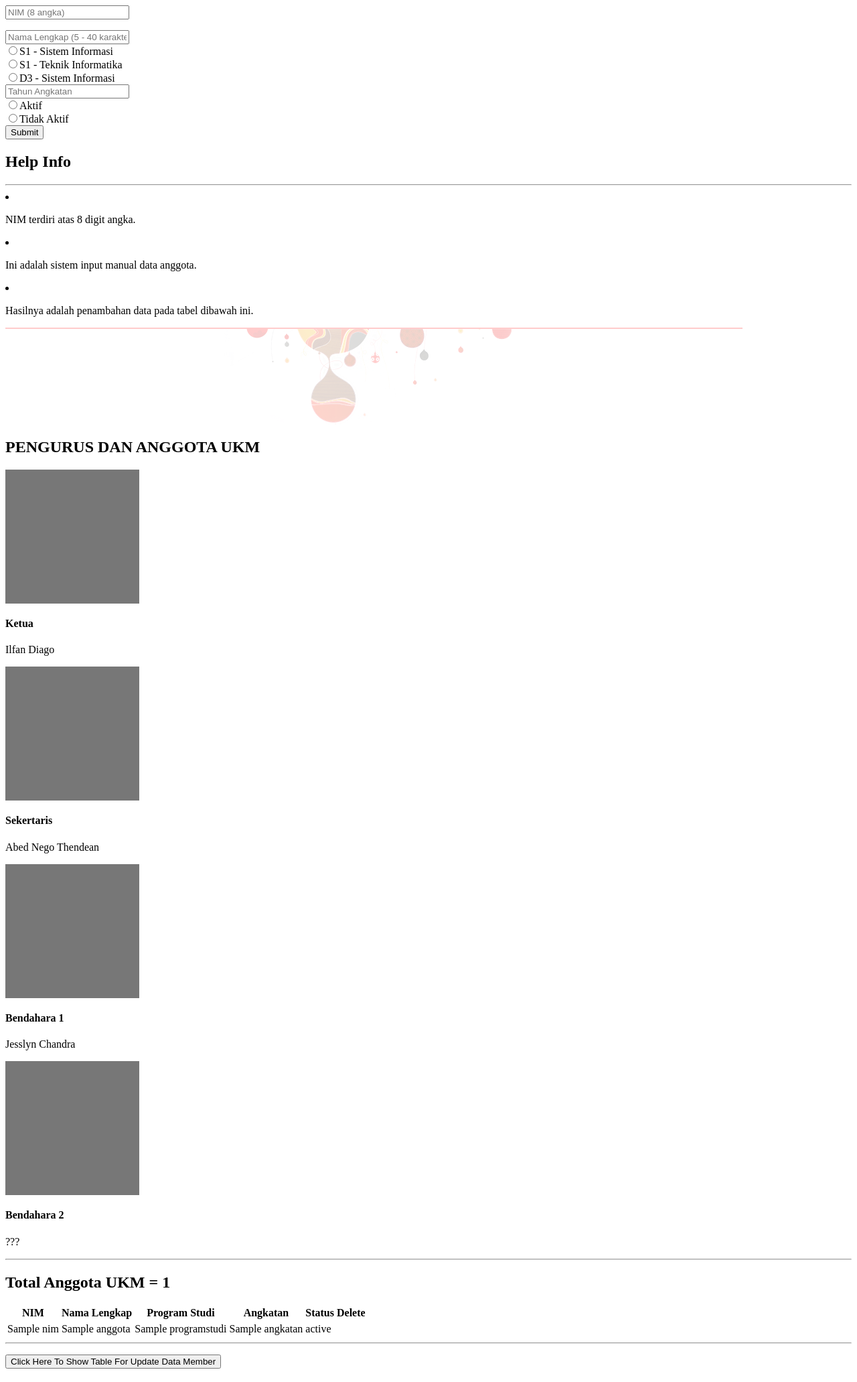
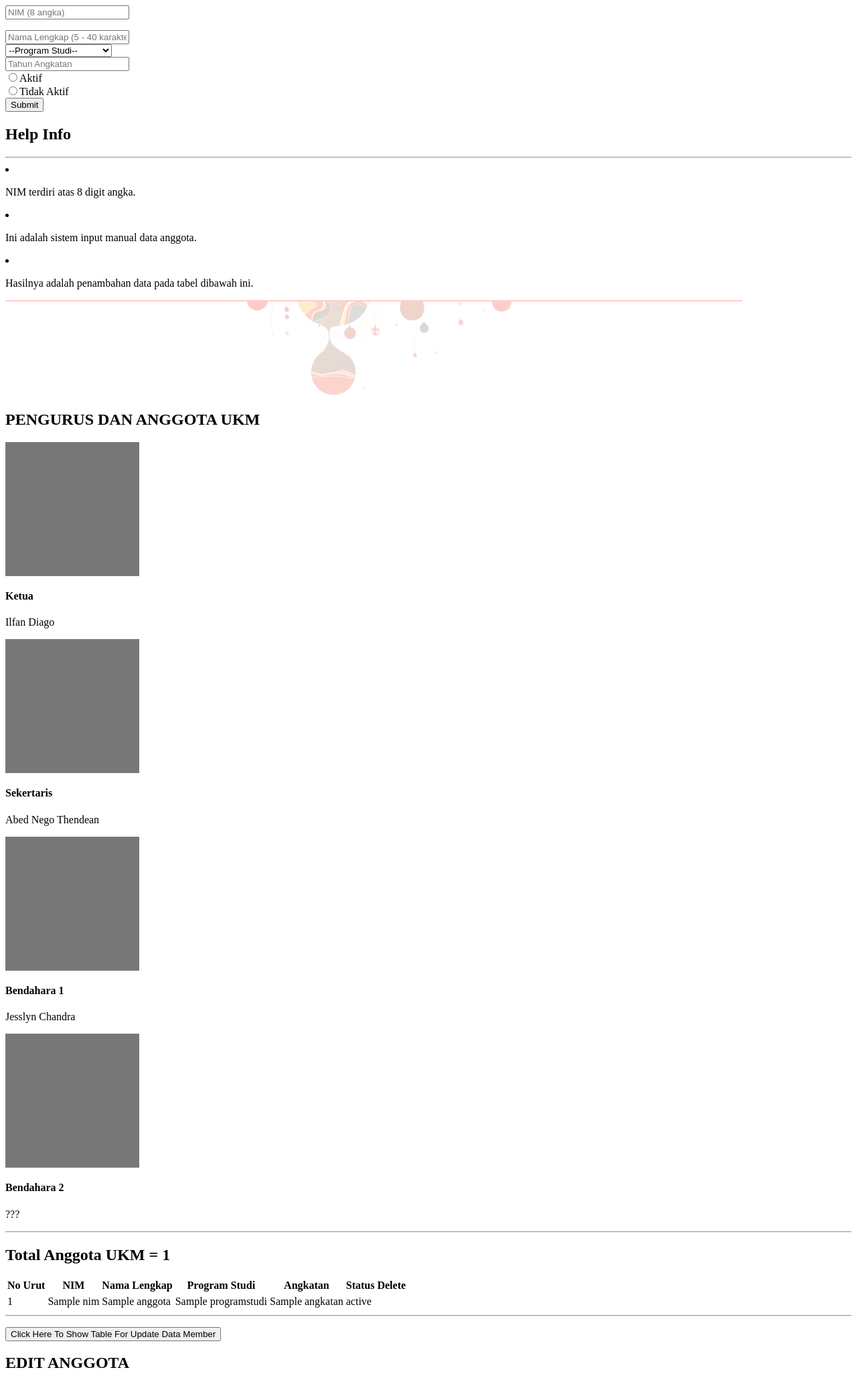
Before and after one commit to HermesED/KharismaArt, a CodeIgniter app: the page made by application/views/members/entry_member.php in a window 1280 px wide. Shown: the top 2063 px of the page at 67% size. Run offline with CodeIgniter, Linux system fonts and the light colour scheme; the template is opened without the code that fills it: most values are stand-ins (such as "Sample title", 1, 10 or a date in 2020).

Commit message:
Update entry_member.php

```diff
--- a/application/views/members/entry_member.php
+++ b/application/views/members/entry_member.php
@@ -7,29 +7,28 @@
                 <div class="col-md-4 col-sm-12">
                     <div class="common-form bottom">
                         <div class="form-group">
-                            <input id="nimdftr" type="text" name="nim" class="form-control" placeholder="NIM (8 angka)" maxlength="8" pattern="\d{8}" required="required" title="8 Digit Angka NIM, NUMBERS and CHARACTERS not allowed" />
+                            <input id="mbnim" type="text" name="nim" class="form-control" placeholder="NIM (8 angka)" maxlength="8" pattern="\d{8}" required="required" title="8 Digit Angka NIM, NUMBERS and CHARACTERS not allowed" />
                             <p id="warning_nim"></p>
                         </div>
                         <div class="form-group">
-                            <input id="nama" type="text" name="nama" class="form-control" maxlength="50" placeholder="Nama Lengkap (5 - 40 karakter)" pattern="^[a-zA-Z\s]{5,40}$" required="required" title="Info: MIN 5, MAX 40 Characters, NUMBERS and OPERATORS not allowed" />
+                            <input id="mbnama" type="text" name="nama" class="form-control" maxlength="50" placeholder="Nama Lengkap (5 - 40 karakter)" pattern="^[a-zA-Z\s]{5,40}$" required="required" title="Info: MIN 5, MAX 40 Characters, NUMBERS and OPERATORS not allowed" />
                         </div>
                         <div class="form-group">
-                            <div class="radio">
-                                <input type="radio" value="S1 - Sistem Informasi" name="studi" required="required">S1 - Sistem Informasi
-                            </div>
-                            <div class="radio">
-                                <input type="radio" value="S1 - Teknik Informatika" name="studi" required="required">S1 - Teknik Informatika
-                            </div>
-                            <div class="radio">
-                                <input type="radio" value="D3 - Sistem Informasi" name="studi" required="required">D3 - Sistem Informasi
-                            </div>
+                          <select id="mbjurusan" name="studi">
+                            <option select value="1">--Program Studi--</option>
+                            <option value="S1 - Sistem Informasi">S1 - Sistem Informasi</option>
+                            <option value="S1 - Teknik Informatika">S1 - Teknik Informatika</option>
+                            <option value="D3 - Sistem Informasi">D3 - Sistem Informasi</option>
+                            <option value="D3 - Teknik Informatika">D3 - Teknik Informatika</option>
+                          </select>
                         </div>
+
                     </div>
                 </div>
                 <div class="col-md-4 col-sm-6">
                     <div class="common-form bottom">
                         <div class="form-group">
-                            <input type="text" name="angkatan" class="form-control" required="required" placeholder="Tahun Angkatan" maxlength="4" pattern="\d{4}">
+                            <input id="mbangkatan" type="text" name="angkatan" class="form-control" required="required" placeholder="Tahun Angkatan" maxlength="4" pattern="\d{4}">
                         </div>
                         <div class="form-group">
                             <div class="radio">
@@ -112,6 +111,7 @@
 
               <tbody>
                 <tr>
+                  <th><b>No Urut</b></th>
                   <th><b>NIM</b></th>
                   <th><b>Nama Lengkap</b></th>
                   <th><b>Program Studi</b></th>
@@ -120,10 +120,13 @@
                   <th><b>Delete</b></th>
                 </tr>
                 <tr>
-                <?php foreach($anggota as $pengurus){
+                <?php
+                $u=1;
+                foreach($anggota as $pengurus){
                 ?>
                 </tr>
                 <tr>
+                  <td><?= $u;?></td>
                   <td><?= $pengurus->nim;?></td>
                   <td><?= $pengurus->namalengkap;?></td>
                   <td><?= $pengurus->programstudi;?></td>
@@ -137,7 +140,8 @@
                 </tr>
 
               </tbody>
-              <?php }?>
+              <?php
+              $u++;}?>
             </table>
             <hr>
           </div> <!--END DIV TABLE RESPONSIVE-->
@@ -302,3 +306,5 @@
 
   </section> <!-- END SECTION PENGURUS -->
 </div>       <!-- END DIV -->
+
+<script src="<?= base_url()?>assets/js/ajax.js"></script>
```
